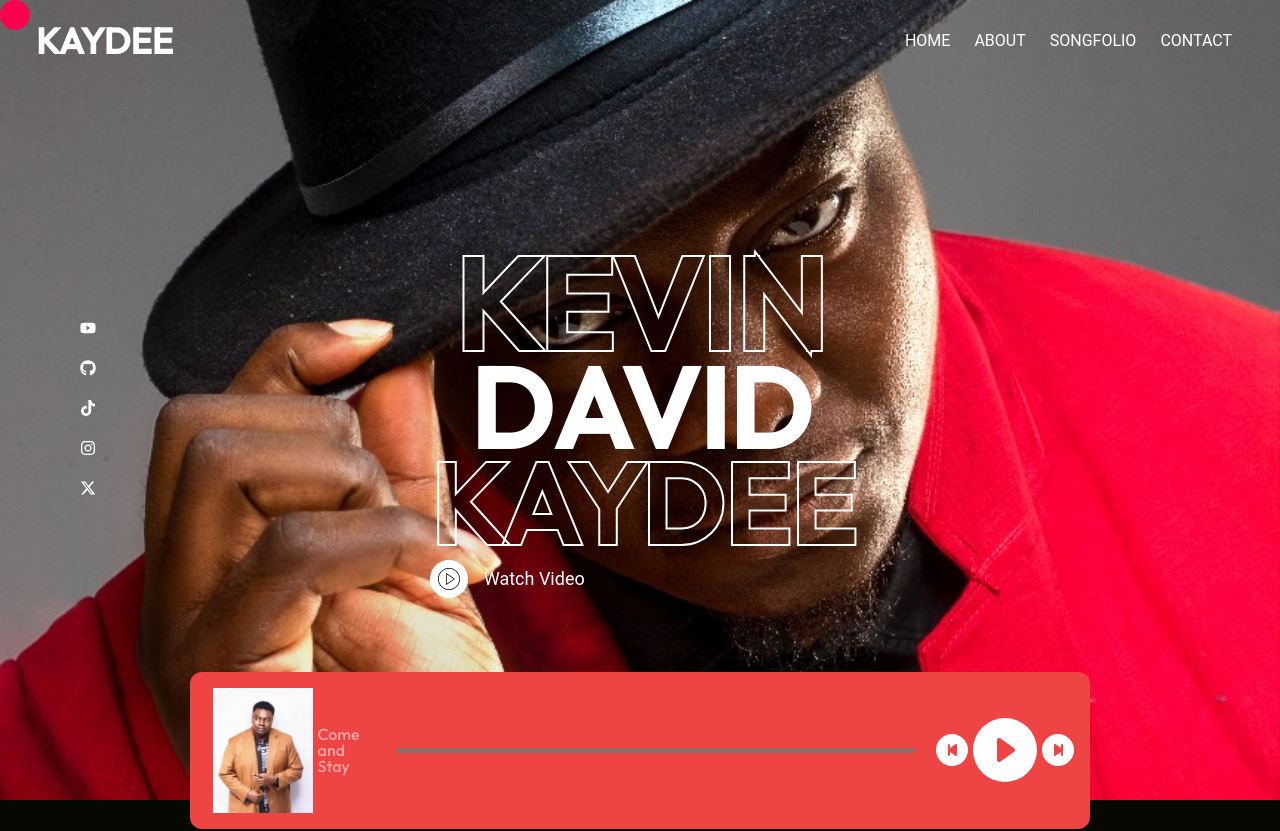
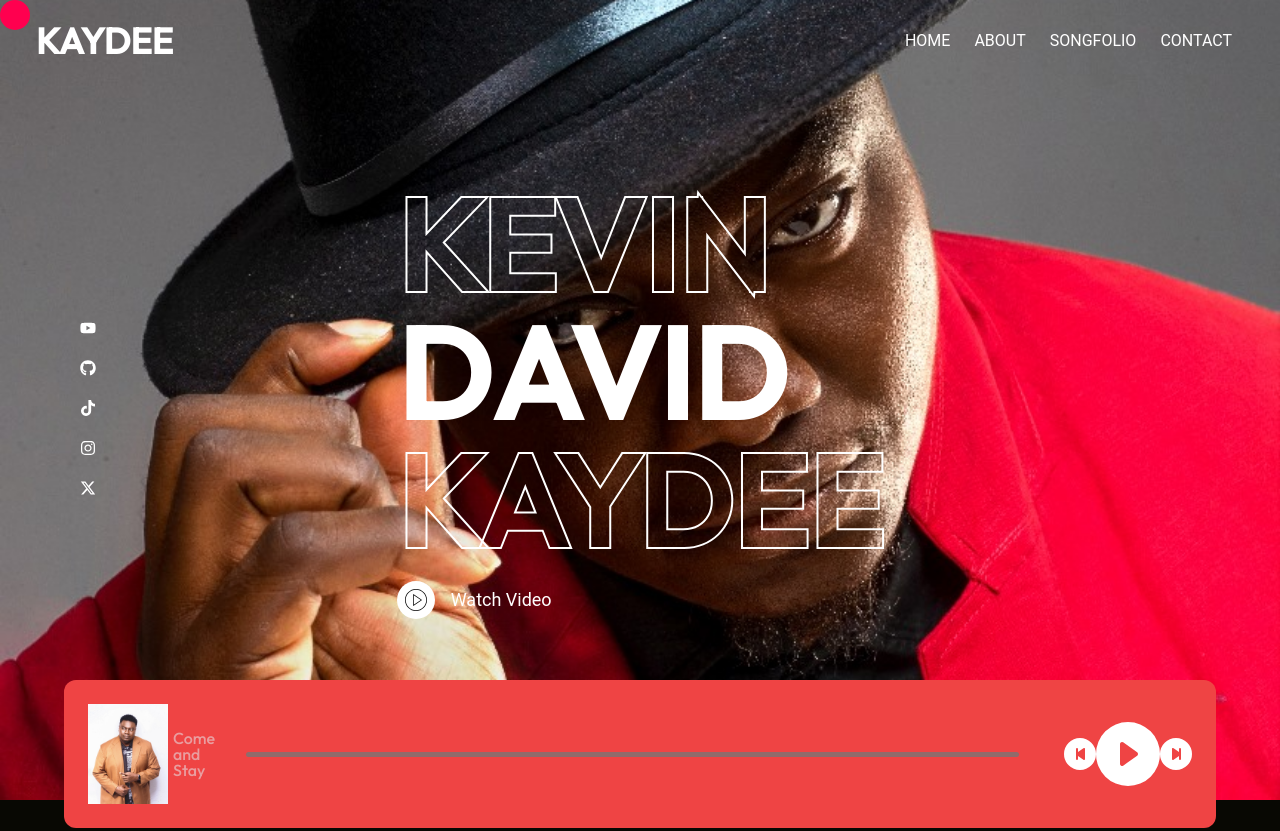
Before and after one commit to Simplevhick/Kevindavid, a Next.js app: page / in a window 1280 px wide. Shown: the top 831 px of the page. Built offline with nearby package versions, Linux system fonts and the light colour scheme.

Commit message:
re worked the hero and player components

```diff
--- a/app/layout.js
+++ b/app/layout.js
@@ -3,7 +3,7 @@ import "./globals.css";
 import Navbar from "@/components/Navbar";
 import Footer from "@/components/Footer";
 import CursorProvider from "@/components/CursorContext";
-import Transition from "@/components/Transition";
+// import Transition from "@/components/Transition";
 
 const inter = Inter({ subsets: ["latin"] });
 
@@ -21,7 +21,7 @@ export default function RootLayout({ children }) {
         </head>
         <body className={inter.className}>
           <CursorProvider>
-            <Transition />
+            {/* <Transition /> */}
             <Navbar />
             {children}
             <Footer />
--- a/components/Footer.jsx
+++ b/components/Footer.jsx
@@ -65,7 +65,7 @@ const Footer = () => {
                 LETS TALK
               </h3>
             </Link>
-            <h3 className="text-[1.5rem] text-gray-500 outfit p-[0.5px] font-bold text-cs lg:text-7xl lg:text-gray-500 lg:ml-1 lg:font-bold lg:text-cs md:text-5xl md:ml-1 md:text-gray-500 md:font-bold md:text-cs">
+            <h3 className="text-[1.5rem] text-gray-500 outfit font-bold text-cs lg:text-7xl lg:text-gray-500 lg:ml-1 lg:font-bold lg:text-cs md:text-5xl md:ml-1 md:text-gray-500 md:font-bold md:text-cs">
               info@kevindavidkaydee.com
             </h3>
           </div>
--- a/components/HeaderSocials.jsx
+++ b/components/HeaderSocials.jsx
@@ -6,7 +6,7 @@ import { FaTiktok } from 'react-icons/fa';
 
 const HeaderSocials = () => {
   return (
-    <div className='text-white flex-col items-center gap-6 absolute top-80 left-20 bottom-12 hidden lg:flex'>
+    <div className='text-white flex-col items-center gap-6 absolute top-80 left-20 bottom-12 hidden lg:flex md:flex'>
         <a href="https://www.youtube.com/channel/UCugP9o0GFBvoSg3xj0VJXqw" target="_blank" rel="noopener noreferrer"><FaYoutube /></a>
         <a href="https://github.com/Simplevhick/Kevindavid" target="_blank" rel="noopener noreferrer"><FaGithub /></a>
         <a href="https://www.tiktok.com/@iamkevindavidkaydee" target="_blank" rel="noopener noreferrer"><FaTiktok /></a>
--- a/components/Hero.jsx
+++ b/components/Hero.jsx
@@ -39,8 +39,9 @@ const Hero = ({ heading, message, sub }) => {
       <motion.section
         initial={{ opacity: 20 }}
         animate={{ opacity: 1, transition: { delay: 1 } }}
-        className="relative  flex items-center justify-center max-w-[100%] h-[100vh] mb-[7rem] bg-scroll bg-center bg-cover custom-img lg:relative lg:flex lg:items-center lg:justify-center lg:w-[100%] lg:h-[50rem] lg:mb-[7rem] lg:bg-fixed lg:bg-center lg:bg-cover md:relative md:flex md:items-center md:justify-center md:w-[100%] md:h-[100vh] md:mb-[14vh] md:bg-fixed md:bg-center md:bg-cover"
+        // className="relative bg-scroll bg-center bg-cover"
         // className="relative flex items-center justify-center max-w-[100%] h-[100vh] mb-[7rem] bg-scroll bg-center bg-cover custom-img lg:relative lg:flex lg:items-center lg:justify-center lg:w-[100%] lg:h-[100vh] lg:mb-[14vh] lg:bg-fixed lg:bg-center lg:bg-cover md:relative md:flex md:items-center md:justify-center md:w-[100%] md:h-[100vh] md:mb-[14vh] md:bg-fixed md:bg-center md:bg-cover"
+        className="relative flex items-center justify-center max-w-[100%] h-[100vh] mb-[7rem] bg-scroll bg-center bg-cover custom-img"
         id="hero"
       >
         <motion.div
@@ -50,23 +51,23 @@ const Hero = ({ heading, message, sub }) => {
             y: 0,
             transition: { delay: 1, duration: 1, ease: "easeInOut" },
           }}
-          className="p-5 text-white mt-[-10rem] lg:p-5 lg:text-white lg:mt-[-20rem] md:p-5 md:text-white md:mt-[-10rem]"
+          className="text-white"
         >
-          <h2 className="text-7xl font-bold text-cs sm:text-9xl outfit lg:mt-[6rem] xl:mt-[8rem]">
+          <h2 className="text-7xl lg:text-9xl md:text-8xl font-bold text-cs outfit ">
             {heading}
           </h2>
-          <div className="absolute ml-[1rem] lg:ml-[1rem] lg:mt-[-1em] md:ml-[1rem]">
-            <h2 className="text-6xl font-bold lg:text-[7rem] md:text-[7rem] outfit">
+          <div className="">
+            <h2 className="text-7xl lg:text-9xl  md:text-8xl font-bold outfit">
               {message}
             </h2>
           </div>
-          <div className="absolute ml-[-0.50rem] mt-[4rem] lg:ml-[-1.5rem] lg:mt-[5rem] md:ml-[-2rem] md:mt-[6.5rem]">
-            <h2 className="text-6xl font-bold text-cs lg:text-[7rem] md:text-[7rem] outfit">
+          {/* <div className=""> */}
+            <h2 className="text-7xl lg:text-9xl  md:text-7xl font-bold text-cs outfit">
               {sub}
             </h2>
-            <div className="mt-[1.5rem] lg:mt-[1rem] md:mt-[1rem] xl:mt-0">
+            <div className="mt-4">
               <ModalVideo />
-            </div>
+            {/* </div> */}
           </div>
         </motion.div>
         <HeaderSocials />
@@ -91,3 +92,99 @@ const Hero = ({ heading, message, sub }) => {
 };
 
 export default Hero;
+
+
+
+// "use client";
+
+// import { useEffect, useRef, useState } from "react";
+// import HeaderSocials from "./HeaderSocials";
+// import Player from "./Player";
+// import { songsdata } from "./audio";
+// import { motion } from "framer-motion";
+// import ModalVideo from "./modalVideo";
+
+// const Hero = ({ heading, message, sub }) => {
+//   const [songs, setSongs] = useState(songsdata);
+//   const [isplaying, setisplaying] = useState(false);
+//   const [currentSong, setCurrentSong] = useState(songsdata[1]);
+
+//   const audioElem = useRef();
+
+//   useEffect(() => {
+//     if (isplaying) {
+//       audioElem.current.play();
+//     } else {
+//       audioElem.current.pause();
+//     }
+//   }, [isplaying, currentSong]);
+
+//   const onPlaying = () => {
+//     const duration = audioElem.current.duration;
+//     const ct = audioElem.current.currentTime;
+
+//     setCurrentSong({
+//       ...currentSong,
+//       "progress": (ct / duration) * 100,
+//       "length": duration
+//     });
+//   };
+
+//   return (
+//     <>
+//       {/* relative flex items-center justify-center max-w-[100%] h-[100vh] mb-[7rem] bg-fixed bg-center bg-cover custom-img lg:relative lg:flex lg:items-center lg:justify-center lg:w-full lg:h-screen lg:mb-[7rem] lg:bg-fixed lg:bg-center lg:bg-cover lg:custom-img md:relative md:flex md:items-center md:justify-center md:w-full md:h-screen md:mb-[7rem] md:bg-fixed md:bg-center md:bg-cover md: */}
+//       <motion.section
+//         initial={{ opacity: 20 }}
+//         animate={{ opacity: 1, transition: { delay: 1 } }}
+//         className="relative flex items-center justify-center max-w-[100%] h-[100vh] mb-[7rem] bg-scroll bg-center bg-cover custom-img lg:relative lg:flex lg:items-center lg:justify-center lg:w-[100%] lg:h-[50rem] lg:mb-[7rem] lg:bg-fixed lg:bg-center lg:bg-cover md:relative md:flex md:items-center md:justify-center md:w-[100%] md:h-[100vh] md:mb-[14vh] md:bg-fixed md:bg-center md:bg-cover"
+//            // className="relative flex items-center justify-center max-w-[100%] h-[100vh] mb-[7rem] bg-scroll bg-center bg-cover custom-img lg:relative lg:flex lg:items-center lg:justify-center lg:w-[100%] lg:h-[100vh] lg:mb-[14vh] lg:bg-fixed lg:bg-center lg:bg-cover md:relative md:flex md:items-center md:justify-center md:w-[100%] md:h-[100vh] md:mb-[14vh] md:bg-fixed md:bg-center md:bg-cover"
+//         id="hero"
+//       >
+//         <motion.div
+//           initial={{ opacity: 0, y: -100 }}
+//           animate={{
+//             opacity: 1,
+//             y: 0,
+//             transition: { delay: 1, duration: 1, ease: "easeInOut" },
+//           }}
+//           className="p-5 text-white mt-[-10rem] lg:p-5 lg:text-white lg:mt-[-20rem] md:p-5 md:text-white md:mt-[-10rem]"
+//         >
+//           <h2 className="text-7xl font-bold text-cs sm:text-9xl outfit lg:mt-[6rem] xl:mt-[8rem]">
+//             {heading}
+//           </h2>
+//           <div className="absolute ml-[1rem] lg:ml-[1rem] lg:mt-[-1em] md:ml-[1rem]">
+//             <h2 className="text-6xl font-bold lg:text-[7rem] md:text-[7rem] outfit">
+//               {message}
+//             </h2>
+//           </div>
+//           <div className="absolute ml-[-0.50rem] mt-[4rem] lg:ml-[-1.5rem] lg:mt-[5rem] md:ml-[-2rem] md:mt-[6.5rem]">
+//             <h2 className="text-6xl font-bold text-cs lg:text-[7rem] md:text-[7rem] outfit">
+//               {sub}
+//             </h2>
+//             <div className="mt-[1.5rem] lg:mt-[1rem] md:mt-[1rem] xl:mt-0">
+//               <ModalVideo />
+//             </div>
+//           </div>
+//         </motion.div>
+//         <HeaderSocials />
+//         <audio
+//           // src="https://audiomack.com/kevindavidkaydee/song/when-god-remembers-you"
+//           src={currentSong.url}
+//           ref={audioElem}
+//           onTimeUpdate={onPlaying}
+//         />
+//         <Player
+//           songs={songs}
+//           setSongs={setSongs}
+//           isplaying={isplaying}
+//           setisplaying={setisplaying}
+//           audioElem={audioElem}
+//           currentSong={currentSong}
+//           setCurrentSong={setCurrentSong}
+//         />
+//       </motion.section>
+//     </>
+//   );
+// };
+
+// export default Hero;
--- a/components/Player.jsx
+++ b/components/Player.jsx
@@ -62,54 +62,53 @@ const Player = ({
         bottom: 0,
         transition: { delay: 1.5, duration: 1.2, ease: "easeInOut" },
       }}
-      className="absolute w-[90%] max-w-[400px] lg:max-w-[900px] md:max-w-[670px] text-white top-[80%] left-15 lg:top-[70%] lg:left-38 md:top-[40rem] md:left-15"
+      className="absolute w-[90%] text-white top-[80%] md:top-[80%] lg:top-[85%]"
     >
-      <div className="flex bg-red-500 p-4 rounded-xl items-center lg:flex lg:bg-red-500 lg:p-6 lg:items-center md:flex md:bg-red-500 md:p-6 md:items-center xl:md:flex xl:bg-red-500 xl:p-4 xl:items-center xl:mt-[7rem]">
-        <div className="flex items-center text-grey-200 ml-[7px] lg:flex lg:items-center lg:text-grey-200 md:flex md:items-center md:text-grey-200 ">
+      <div className="p-4 lg:p-6 md:p-6  flex bg-red-500 rounded-xl items-center justify-between flex-1">
+        <div className="flex items-center text-gray-200">
           <Image
             src={currentSong.img}
             alt="pix"
-            layout="responsive"
             width={80}
             height={30}
             className=""
           />
-          <div className="flex flex-col outfit text-gray-200 opacity-55 w-2 ml-[5px] leading-none lg:flex lg:flex-col lg:text-gray-100 lg:w-2 lg:ml-[5px] lg:opacity-55 lg:leading-none md:flex md:flex-col md:text-gray-100 md:w-2 md:ml-[5px] md:opacity-55 md:leading-none">
+          <div className="flex outfit text-gray-200 opacity-55 w-2 ml-[5px] m-5 leading-none">
             {currentSong.title}
           </div>
         </div>
 
 
           <div
-            className="navigation_wrapper min-w-[70%] h-[5px] rounded-[30px] cursor-pointer ml-[20px] hidden lg:block lg:min-w-[60%] lg:h-[5px] lg:rounded-[30px] lg:cursor-pointer lg:ml-[83px] md:block md:min-w-[50%] md:h-[5px] md:rounded-[30px] md:cursor-pointer md:ml-[90px]"
+            className="navigation_wrapper w-[70%] h-[5px] rounded-[30px] cursor-pointer hidden ml-[20px] lg:block lg:m-5 md:block md:m-5"
             onClick={checkWidth}
             ref={clickRef}
           >
             <div
-              className="seek_bar w-0 h-[100%] rounded-[30px]"
+              className=""
               style={{ width: `${currentSong.progress + "%"}` }}
             ></div>
           </div>
 
 
-        <div className="flex ml-[8rem] items-center lg:flex lg:ml-5 lg:items-center md:flex md:ml-5 md:items-center">
+        <div className="flex items-center ">
           <BsFillSkipStartCircleFill
             className="text-[2rem] lg:text-[2rem] md:text-[2rem]"
             onClick={skipBack}
           />
           {isplaying ? (
             <BsFillPauseCircleFill
-              className="text-[4rem] lg:text-[4rem] md:text-[4rem]"
+              className="text-[4rem]"
               onClick={PlayPause}
             />
           ) : (
             <BsFillPlayCircleFill
-              className="text-[4rem] ml-[0.30rem] lg:text-[4rem] lg:ml-[0.30rem] md:ml-[0.30rem] md:text-[4rem]"
+              className="text-[4rem]"
               onClick={PlayPause}
             />
           )}
           <BsFillSkipEndCircleFill
-            className="text-[2rem] ml-[0.30rem] lg:text-[2rem] lg:ml-[0.30rem] md:text-[2rem] md:ml-[0.30rem]"
+            className="text-[2rem] lg:text-[2rem] md:text-[2rem]"
             onClick={skiptoNext}
           />
         </div>
@@ -120,3 +119,131 @@ const Player = ({
 };
 
 export default Player;
+
+
+
+
+
+// "use client";
+
+// import Image from "next/image";
+// import { useRef } from "react";
+// import {
+//   BsFillPlayCircleFill,
+//   BsFillPauseCircleFill,
+//   BsFillSkipStartCircleFill,
+//   BsFillSkipEndCircleFill,
+// } from "react-icons/bs";
+// import { motion } from "framer-motion";
+
+// const Player = ({
+//   audioElem,
+//   isplaying,
+//   setisplaying,
+//   currentSong,
+//   setCurrentSong,
+//   songs,
+// }) => {
+//   const clickRef = useRef();
+
+//   const PlayPause = () => {
+//     setisplaying(!isplaying);
+//   };
+
+//   const checkWidth = (e) => {
+//     let width = clickRef.current.clientWidth;
+//     const offset = e.nativeEvent.offsetX;
+
+//     const divprogress = (offset / width) * 100;
+//     audioElem.current.currentTime = (divprogress / 100) * currentSong.length;
+//   };
+
+//   const skipBack = () => {
+//     const index = songs.findIndex((x) => x.title == currentSong.title);
+//     if (index == 0) {
+//       setCurrentSong(songs[songs.length - 1]);
+//     } else {
+//       setCurrentSong(songs[index - 1]);
+//     }
+
+//     audioElem.current.currentTime = 0;
+//   };
+
+//   const skiptoNext = () => {
+//     const index = songs.findIndex((x) => x.title == currentSong.title);
+//     if (index == songs.length - 1) {
+//       setCurrentSong(songs[0]);
+//     } else {
+//       setCurrentSong(songs[index + 1]);
+//     }
+
+//     audioElem.current.currentTime = 0;
+//   };
+
+//   return (
+//     <motion.div
+//       initial={{ opacity: 0, bottom: "-100%" }}
+//       animate={{
+//         opacity: 1,
+//         bottom: 0,
+//         transition: { delay: 1.5, duration: 1.2, ease: "easeInOut" },
+//       }}
+//       className="absolute w-[90%]"
+//       // w-[90%] max-w-[400px] lg:max-w-[900px] md:max-w-[670px] text-white top-[80%] left-15 lg:top-[70%] lg:left-38 md:top-[40rem] md:left-15
+//     >
+//       <div className="flex bg-red-500 p-4 rounded-xl items-center lg:flex lg:bg-red-500 lg:p-6 lg:items-center md:flex md:bg-red-500 md:p-6 md:items-center xl:md:flex xl:bg-red-500 xl:p-4 xl:items-center xl:mt-[7rem]">
+//         <div className="flex items-center text-grey-200 ml-[7px] lg:flex lg:items-center lg:text-grey-200 md:flex md:items-center md:text-grey-200 ">
+//           <Image
+//             src={currentSong.img}
+//             alt="pix"
+//             layout="responsive"
+//             width={80}
+//             height={30}
+//             className=""
+//           />
+//           <div className="flex flex-col outfit text-gray-200 opacity-55 w-2 ml-[5px] leading-none lg:flex lg:flex-col lg:text-gray-100 lg:w-2 lg:ml-[5px] lg:opacity-55 lg:leading-none md:flex md:flex-col md:text-gray-100 md:w-2 md:ml-[5px] md:opacity-55 md:leading-none">
+//             {currentSong.title}
+//           </div>
+//         </div>
+
+
+//           <div
+//             className="navigation_wrapper min-w-[70%] h-[5px] rounded-[30px] cursor-pointer ml-[20px] hidden lg:block lg:min-w-[60%] lg:h-[5px] lg:rounded-[30px] lg:cursor-pointer lg:ml-[83px] md:block md:min-w-[50%] md:h-[5px] md:rounded-[30px] md:cursor-pointer md:ml-[90px]"
+//             onClick={checkWidth}
+//             ref={clickRef}
+//           >
+//             <div
+//               className="seek_bar w-0 h-[100%] rounded-[30px]"
+//               style={{ width: `${currentSong.progress + "%"}` }}
+//             ></div>
+//           </div>
+
+
+//         <div className="flex ml-[8rem] items-center lg:flex lg:ml-5 lg:items-center md:flex md:ml-5 md:items-center">
+//           <BsFillSkipStartCircleFill
+//             className="text-[2rem] lg:text-[2rem] md:text-[2rem]"
+//             onClick={skipBack}
+//           />
+//           {isplaying ? (
+//             <BsFillPauseCircleFill
+//               className="text-[4rem] lg:text-[4rem] md:text-[4rem]"
+//               onClick={PlayPause}
+//             />
+//           ) : (
+//             <BsFillPlayCircleFill
+//               className="text-[4rem] ml-[0.30rem] lg:text-[4rem] lg:ml-[0.30rem] md:ml-[0.30rem] md:text-[4rem]"
+//               onClick={PlayPause}
+//             />
+//           )}
+//           <BsFillSkipEndCircleFill
+//             className="text-[2rem] ml-[0.30rem] lg:text-[2rem] lg:ml-[0.30rem] md:text-[2rem] md:ml-[0.30rem]"
+//             onClick={skiptoNext}
+//           />
+//         </div>
+//       </div>
+//     </motion.div>
+
+//   );
+// };
+
+// export default Player;
```
